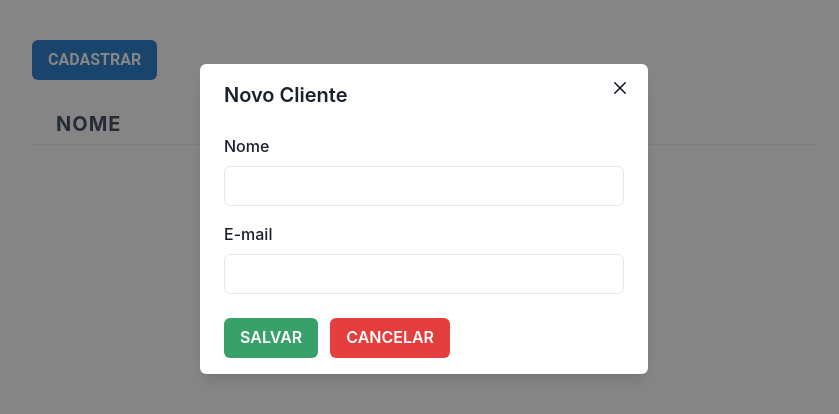
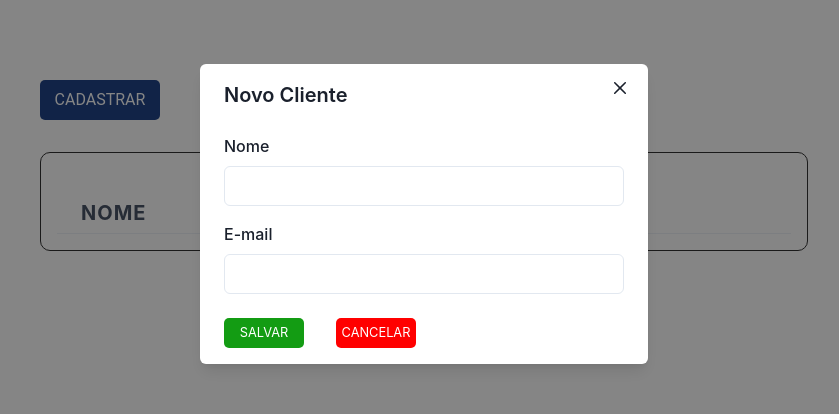
Before and after one commit to wagnermm/crud, a React (Create React App) app: page / in a window 1280 px wide. Both pictures are taken after a click on the button "CADASTRAR". Shown: the top 414 px of the page, without its empty margins (216-1055 px from the left). Built offline with nearby package versions, Linux system fonts and the light colour scheme.

Commit message:
add custom style

```diff
--- a/src/components/container/Container.jsx
+++ b/src/components/container/Container.jsx
@@ -1,8 +1,9 @@
 import { EditIcon, DeleteIcon } from "@chakra-ui/icons";
-import { Box, Flex, Button, useDisclosure, Table, Thead,
+import { Box, Flex, useDisclosure, Table, Thead,
   Tr, Th, Tbody, Td, useBreakpointValue } from "@chakra-ui/react";
 import { useEffect, useState } from "react";
 import ModalComp from "../modal/ModalComponent";
+import './container.css';
 
 const Container = () => {
   const { isOpen, onOpen, onClose } = useDisclosure();
@@ -31,18 +32,13 @@ const Container = () => {
   };
 
   return (
-    <Flex
-      h="100vh"
-      align="center"
-      justify="center"
-      fontSize="20px"
-      fontFamily="roboto"
-    >
-      <Box maxW={800} w="100%" h="100vh" py={10} px={2}>
-        <Button colorScheme="blue" onClick={() => [setDataEdit({}), onOpen()]}>
+    <Flex className="mainContainer">
+      <Box className="btnContent">
+        <button className="btnCadastro" onClick={() => [setDataEdit({}), onOpen()]}>
           CADASTRAR
-        </Button>
-
+        </button>
+      </Box>
+      <Box className="container">
         <Box overflowY="auto" height="100%">
           <Table mt="6">
             <Thead>
@@ -59,12 +55,13 @@ const Container = () => {
             </Thead>
             <Tbody>
               {data.map(({ name, email }, index) => (
-                <Tr key={index} cursor="pointer " _hover={{ bg: "gray.100" }}>
+                <Tr key={index}>
                   <Td maxW={isMobile ? 5 : 100}>{name}</Td>
                   <Td maxW={isMobile ? 5 : 100}>{email}</Td>
                   <Td p={0}>
                     <EditIcon
                       fontSize={20}
+                      cursor="pointer"
                       onClick={() => [
                         setDataEdit({ name, email, index }),
                         onOpen(),
@@ -74,6 +71,7 @@ const Container = () => {
                   <Td p={0}>
                     <DeleteIcon
                       fontSize={20}
+                      cursor="pointer"
                       onClick={() => cadastreRemove(email)}
                     />
                   </Td>
--- /dev/null
+++ b/src/components/container/container.css
@@ -0,0 +1,42 @@
+.mainContainer {
+    width: 100%;
+    height: 100vh;
+    font-family: Roboto;
+    display: flex;
+    flex-direction: column;
+    justify-content: flex-start;
+    align-items: center;
+    gap: 2rem;
+}
+.container {
+    width: 60%;
+    height: auto;
+    padding: 1rem;
+    border: 1px solid #333;
+    border-radius: 10px;
+}
+.btnContent {
+    width: 60%;
+    display: flex;
+    align-items: baseline;
+    margin-top: 5rem;
+}
+.btnCadastro {
+    width: 120px;
+    height: 40px;
+    font-size: 1rem;
+    background-color: #248;
+    color: #fff;
+    border: none;
+    border-radius: 5px;
+    cursor: pointer;
+    transition: 0.5s ease-in-out;
+}
+.btnCadastro:hover {
+    letter-spacing: 1px;
+    background-color: #052055;
+}
+td {
+    font-weight: 700;
+    color: #333;
+}
--- a/src/components/modal/ModalComponent.jsx
+++ b/src/components/modal/ModalComponent.jsx
@@ -1,6 +1,7 @@
 import { Modal, ModalOverlay, ModalContent, ModalHeader, ModalFooter, ModalBody,
-    ModalCloseButton, Button, FormControl, FormLabel, Input, Box } from "@chakra-ui/react";
+    ModalCloseButton, FormControl, FormLabel, Input, Box } from "@chakra-ui/react";
 import { useState } from "react";
+import './modal.css';
 
 const ModalComp = ({ data, setData, dataEdit, isOpen, onClose }) => {
 const [name, setName] = useState(dataEdit.name || "");
@@ -47,30 +48,17 @@ return (
                 <FormControl display="flex" flexDir="column" gap={4}>
                     <Box>
                         <FormLabel>Nome</FormLabel>
-    <Input
-    type="text"
-    value={name}
-    onChange={(e) => setName(e.target.value)}
-    />
+                        <Input type="text" value={name} onChange={(e) => setName(e.target.value)} maxLength={50}/>
                     </Box>
                     <Box>
                         <FormLabel>E-mail</FormLabel>
-    <Input
-    type="email"
-    value={email}
-    onChange={(e) => setEmail(e.target.value)}
-    />
+                        <Input type="email" value={email} onChange={(e) => setEmail(e.target.value)} maxLength={50}/>
                     </Box>
                 </FormControl>
             </ModalBody>
-
-    <ModalFooter justifyContent="start">
-    <Button colorScheme="green" mr={3} onClick={cadastreSave}>
-    SALVAR
-    </Button>
-    <Button colorScheme="red" onClick={onClose}>
-    CANCELAR
-    </Button>
+            <ModalFooter justifyContent="start" gap="2rem">
+                <button className="btnSalvar" onClick={cadastreSave}>SALVAR</button>
+                <button className="btnCancelar" onClick={onClose}>CANCELAR</button>
             </ModalFooter>
         </ModalContent>
     </Modal>
--- /dev/null
+++ b/src/components/modal/modal.css
@@ -0,0 +1,28 @@
+.btnSalvar {
+    width: 80px;
+    height: 30px;
+    font-size: 0.8rem;
+    background-color: #139c13;
+    color: #fff;
+    border: none;
+    border-radius: 5px;
+    cursor: pointer;
+    transition: 0.5s ease-in-out;
+}
+.btnSalvar:hover {
+    background-color: #045204;
+}
+.btnCancelar {
+    width: 80px;
+    height: 30px;
+    font-size: 0.8rem;
+    background-color: #f00;
+    color: #fff;
+    border: none;
+    border-radius: 5px;
+    cursor: pointer;
+    transition: 0.5s ease-in-out;
+}
+.btnCancelar:hover {
+    background-color: #8f0303;
+}
```
Lines whose indentation alone changed are shown as unchanged.
